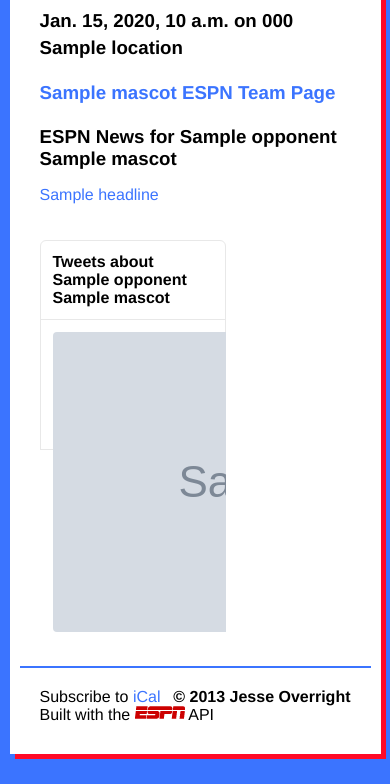
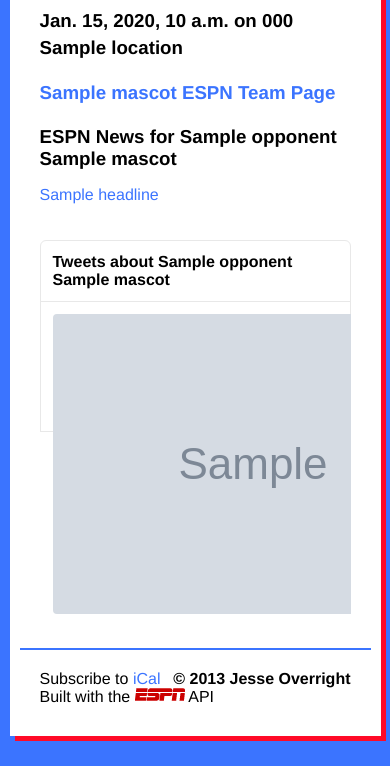
Before and after one commit to jesseoverright/django-jayhawk-schedule, a Django app: template schedule/templates/schedule/game.html in a window 390 px wide. Shown: the part 669-1453 px from the top of the page. Run offline with Django 3.2, Linux system fonts and the light colour scheme; the template is opened without the code that fills it: most values are stand-ins (such as "Sample title", 1, 10 or a date in 2020); grey boxes marked "Sample" are stand-in pictures; some libraries are stand-ins or nearby versions.

Commit message:
Fixed css bug with twitter timelines on mobile

```diff
--- a/jayhawkschedule/static/css/jayhawks.css
+++ b/jayhawkschedule/static/css/jayhawks.css
@@ -267,7 +267,7 @@ li img {
         width: 225px;
     }
 
-    #single-game .column, #single-game .column:nth-child(2) {
+    #single-game .column, #single-game .column:nth-child(2n) {
         width: 100%;
         margin-bottom: 20px;
     }
```
